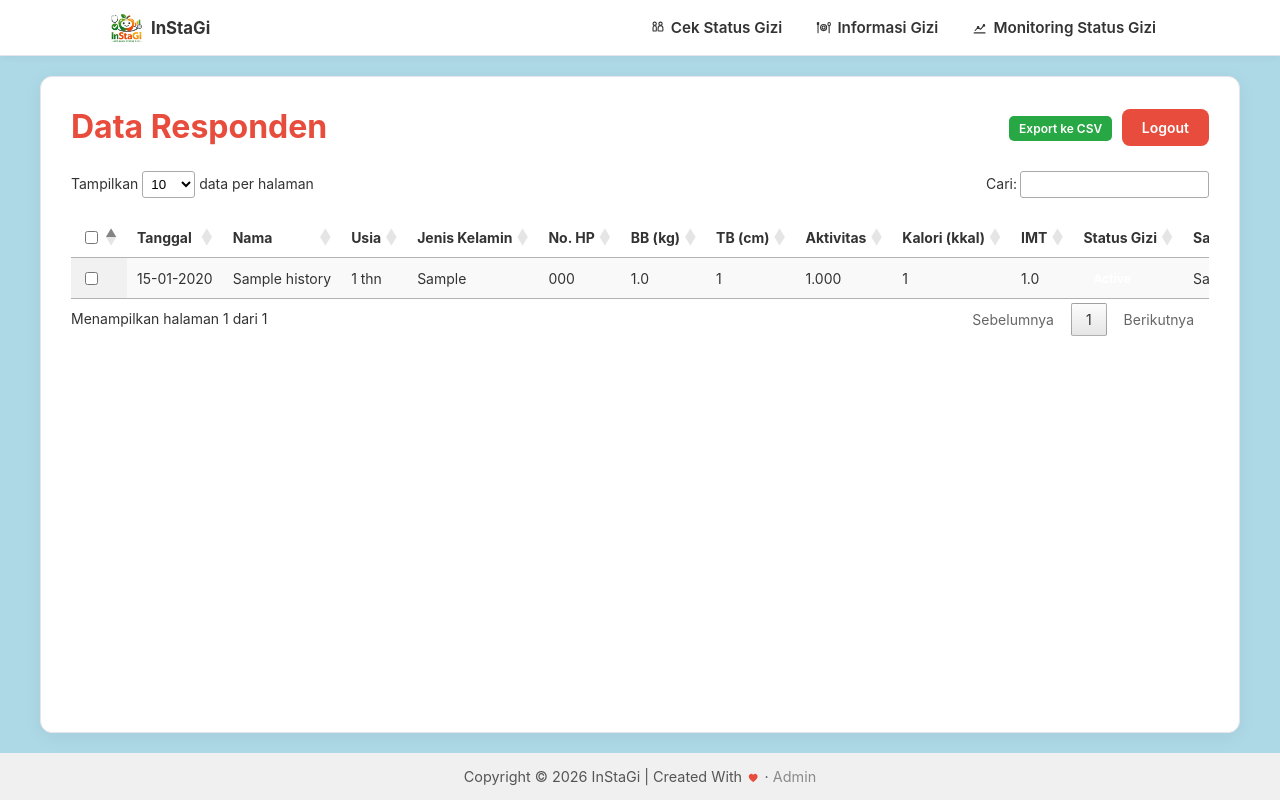
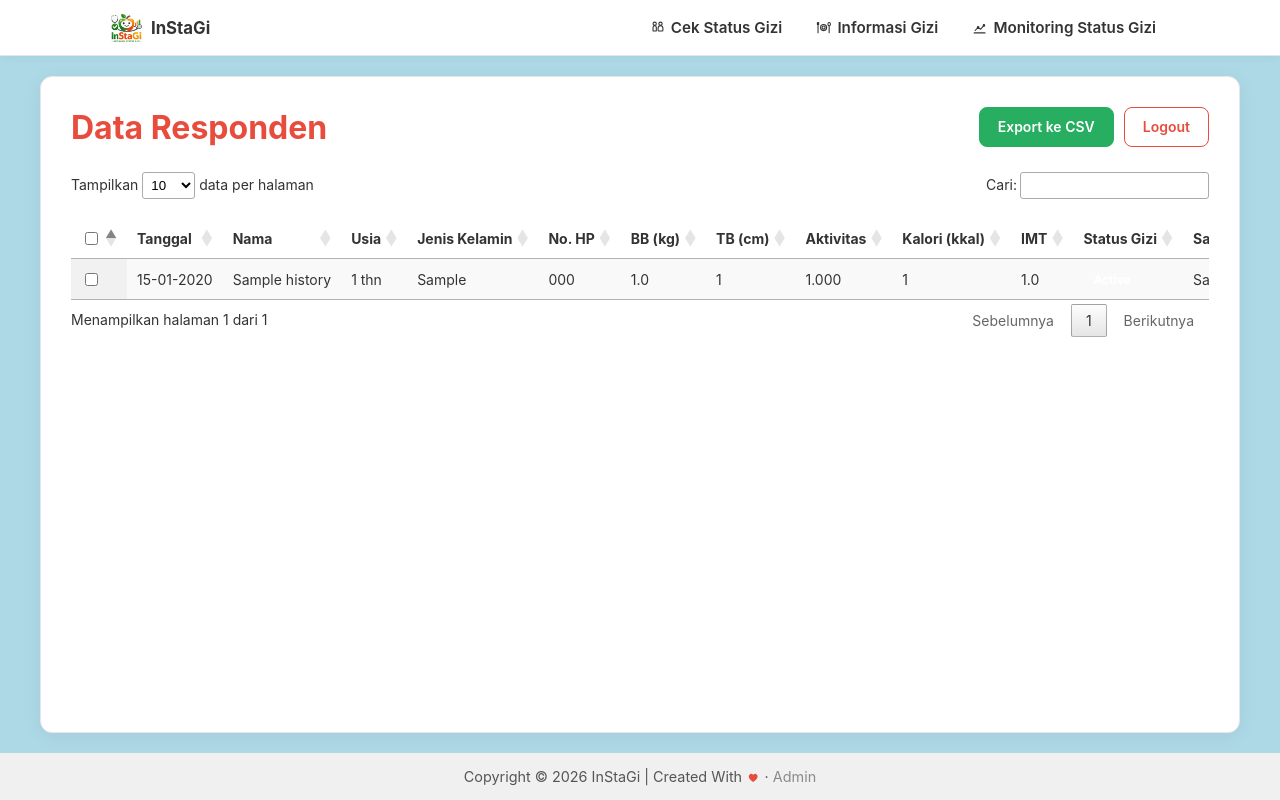
Before and after one commit to M-Arkan-Raihan-Nugraha/InStaGi-PHP, a PHP site: page /imt/admin in a window 1280 px wide. Run offline with PHP 8.4, Linux system fonts and the light colour scheme; the visitor is signed in with stand-in values (Sample User, id 1); tables that the repository leaves empty hold one stand-in row (values such as "Sample post"); data that the repository does not hold is empty; some libraries are stand-ins or nearby versions.

Commit message:
fix: pindahkan disclaimer ke sebelum saran, sederhanakan tombol result, perbaiki hint dan style tombol monitoring serta admin

```diff
--- a/admin.php
+++ b/admin.php
@@ -45,10 +45,10 @@ require __DIR__ . '/includes/layout_head.php';
     <div class="container">
         <div class="header">
             <h1>Data Responden</h1>
-            <div>
-                <button id="delete-selected-btn" class="action-btn delete-btn" style="display: none; margin-right: 10px;">Hapus Terpilih</button>
-                <a href="api/export_csv.php" class="action-btn export-btn">Export ke CSV</a>
-                <a href="/logout" class="logout-btn">Logout</a>
+            <div class="header-actions">
+                <button id="delete-selected-btn" class="header-btn delete-selected-btn" style="display: none;">Hapus Terpilih</button>
+                <a href="api/export_csv.php" class="header-btn export-btn">Export ke CSV</a>
+                <a href="/logout" class="header-btn logout-btn">Logout</a>
             </div>
         </div>
 
--- a/css/admin.css
+++ b/css/admin.css
@@ -22,30 +22,75 @@ h1 {
     margin: 0;
 }
 
-.logout-btn, .export-btn {
-    padding: 10px 20px;
-    border: none;
-    background-color: var(--primary-color);
-    color: white;
+.header-actions {
+    display: inline-flex;
+    align-items: center;
+    gap: 10px;
+    flex-wrap: wrap;
+}
+
+.header-btn,
+.logout-btn,
+.export-btn,
+.delete-selected-btn {
+    display: inline-flex;
+    align-items: center;
+    justify-content: center;
+    height: 40px;
+    padding: 9px 18px;
+    border: 1px solid transparent;
+    border-radius: 8px;
     font-size: 14px;
     font-weight: 600;
-    border-radius: 8px;
+    font-family: inherit;
+    line-height: 1.4;
     cursor: pointer;
     text-decoration: none;
-    transition: background-color 0.3s;
+    box-sizing: border-box;
+    transition: background-color 0.2s, border-color 0.2s, color 0.2s, box-shadow 0.2s, transform 0.1s;
+}
+
+.header-btn:active,
+.logout-btn:active,
+.export-btn:active,
+.delete-selected-btn:active {
+    transform: scale(0.98);
+}
+
+.export-btn {
+    background-color: #27ae60;
+    border-color: #27ae60;
+    color: #ffffff;
+}
+
+.export-btn:hover {
+    background-color: #219653;
+    border-color: #219653;
+    box-shadow: 0 2px 8px rgba(39, 174, 96, 0.3);
+}
+
+.logout-btn {
+    background-color: #ffffff;
+    border-color: var(--primary-color);
+    color: var(--primary-color);
 }
 
 .logout-btn:hover {
-    background-color: #c0392b;
+    background-color: var(--primary-color);
+    border-color: var(--primary-color);
+    color: #ffffff;
+    box-shadow: 0 2px 8px rgba(231, 76, 60, 0.25);
 }
 
-.export-btn {
-    background-color: #28a745;
-    margin-right: 10px;
+.delete-selected-btn {
+    background-color: #e74c3c;
+    border-color: #e74c3c;
+    color: #ffffff;
 }
 
-.export-btn:hover {
-    background-color: #218838;
+.delete-selected-btn:hover {
+    background-color: #c0392b;
+    border-color: #c0392b;
 }
 
 /* Status Gizi Styles */
--- a/monitoring.php
+++ b/monitoring.php
@@ -475,7 +475,7 @@ require __DIR__ . '/includes/layout_head.php';
                         <div class="form-group">
                             <label for="password_baru">Password Baru</label>
                             <input type="password" id="password_baru" name="password_baru" minlength="8"
-                                   autocomplete="new-password" placeholder="Minimal 8 karakter" required>
+                                   autocomplete="new-password" placeholder="Masukkan password baru" required>
                             <small class="field-hint">Minimal 8 karakter</small>
                         </div>
                         <div class="form-group">
```
Also changed, not shown: css/pages.css (+24 -2 lines), css/result.css (+19 -11 lines), result.php (+5 -27 lines).
